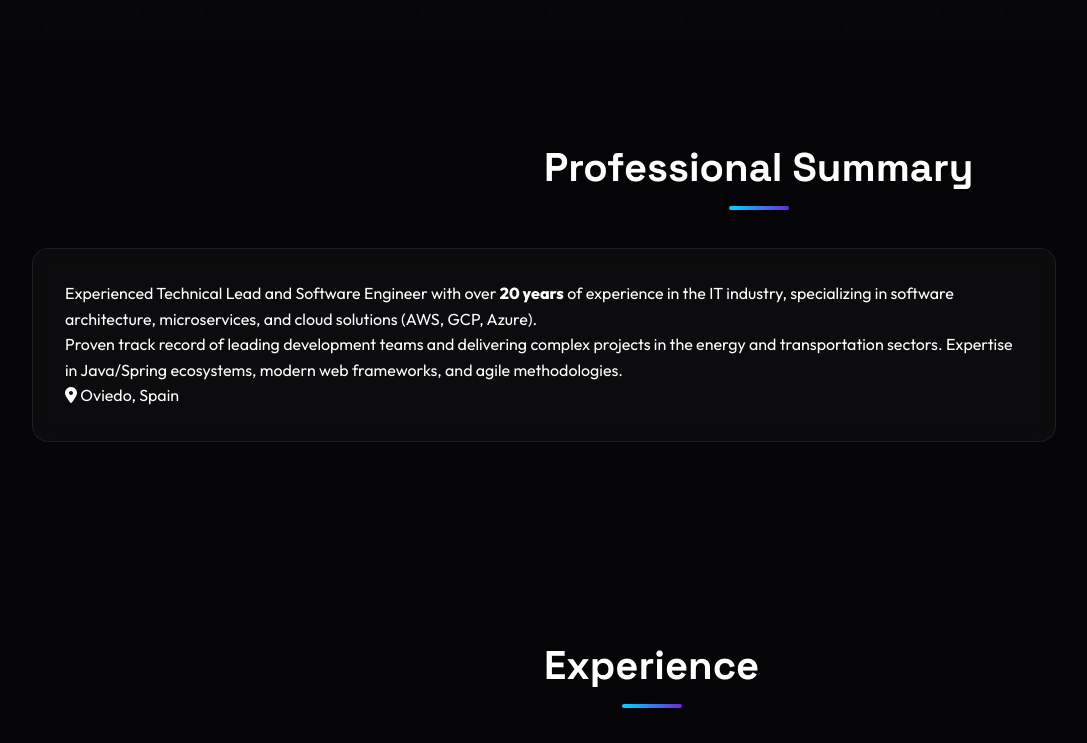
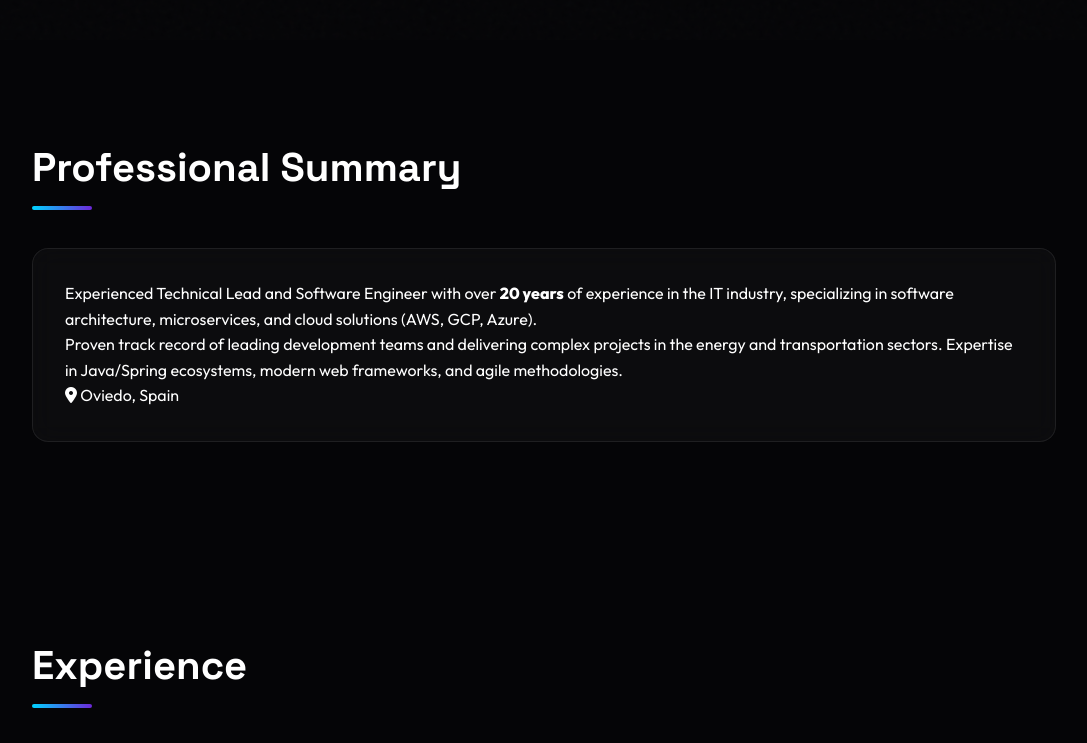
Before and after one commit to futesat/futesat.github.io, a plain HTML site: page index.html in a window 1280 px wide. Shown: the part 760-1503 px from the top of the page, without its empty margins (96-1183 px from the left). Drawn offline with Linux system fonts and the light colour scheme.

Commit message:
style: Align section titles and their underlines to the left by removing centering properties.

```diff
--- a/styles.css
+++ b/styles.css
@@ -95,19 +95,16 @@ h6 {
 .section-title {
     font-size: 2.5rem;
     margin-bottom: 3rem;
-    text-align: center;
+    text-align: left;
     position: relative;
-    display: inline-block;
-    left: 50%;
-    transform: translateX(-50%);
+    display: block;
 }
 
 .section-title::after {
     content: '';
     position: absolute;
     bottom: -10px;
-    left: 50%;
-    transform: translateX(-50%);
+    left: 0;
     width: 60px;
     height: 4px;
     background: linear-gradient(90deg, var(--accent-secondary), var(--accent-primary));
```
